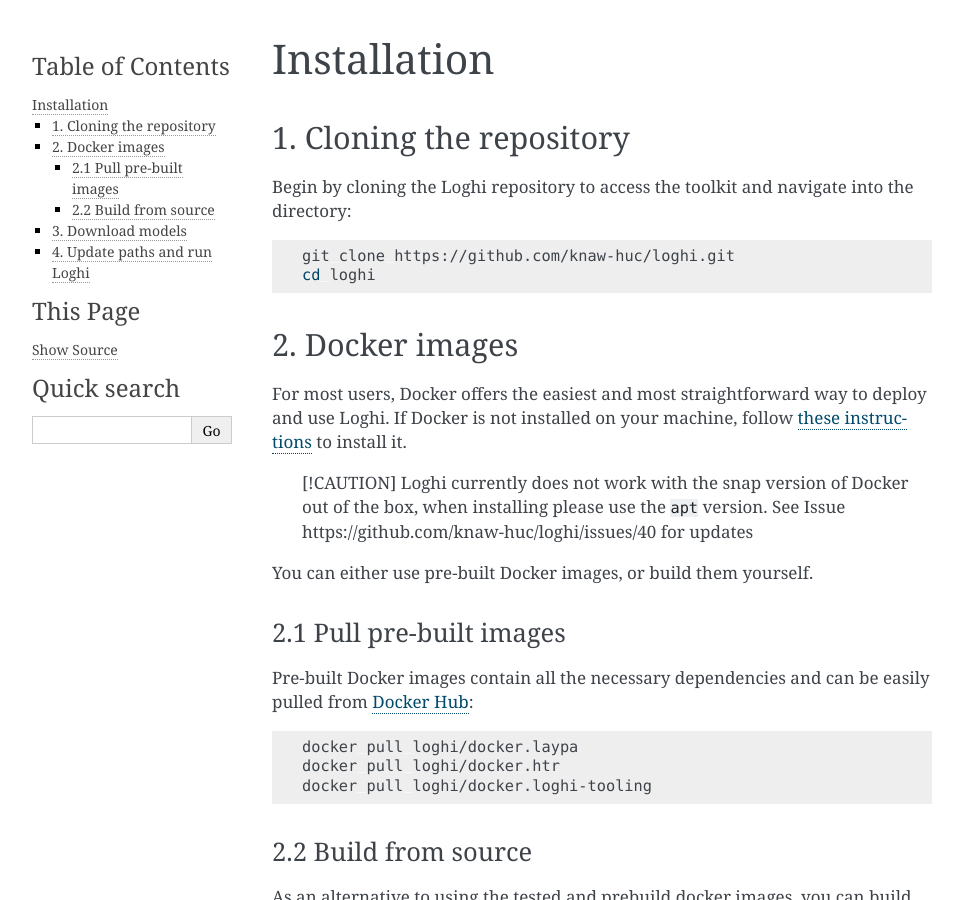
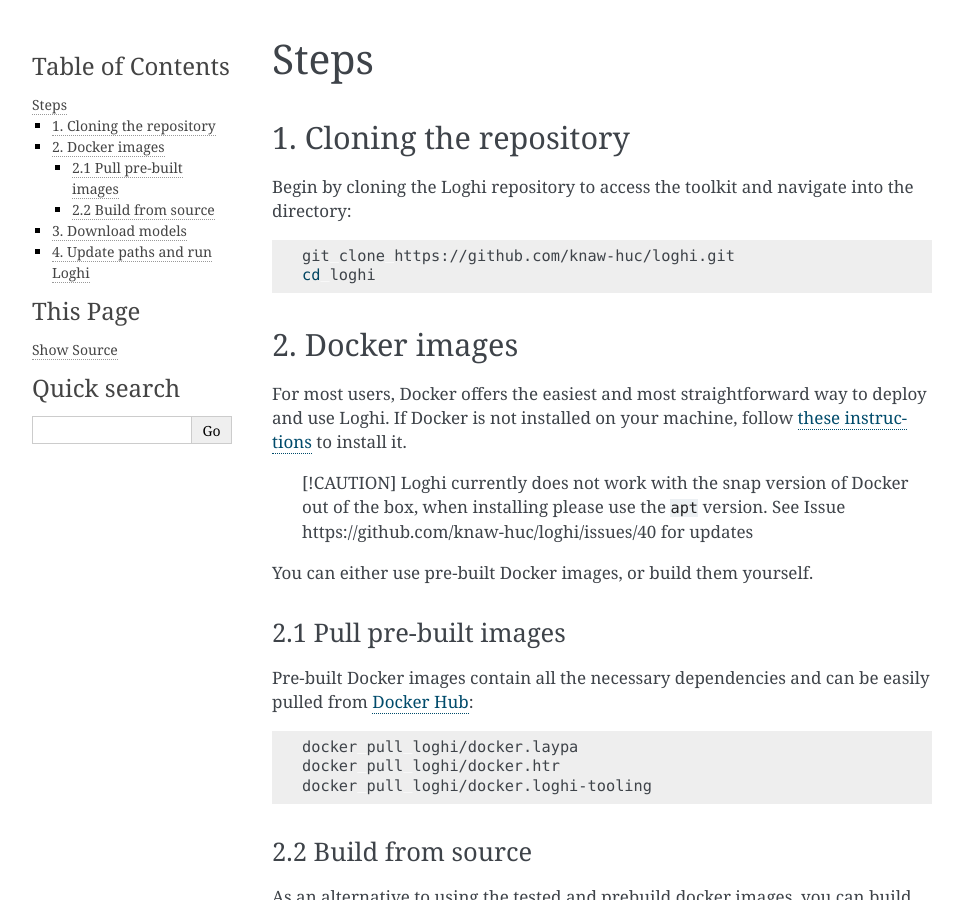
Before and after one commit to rvankoert/loghi, a Sphinx documentation site: the page built from docs/installation/steps.md, in a window 1280 px wide and 900 px high. Shown: the whole window, without its empty margins (148-1111 px from the left). Built offline with Sphinx 7.4.7, drawn with Linux system fonts in a browser that asks for light colours.

Commit message:
update installation

```diff
--- a/docs/installation/steps.md
+++ b/docs/installation/steps.md
@@ -1,4 +1,4 @@
-# Installation
+# Steps
 
 ## 1. Cloning the repository
 Begin by cloning the Loghi repository to access the toolkit and navigate into the directory:
```
